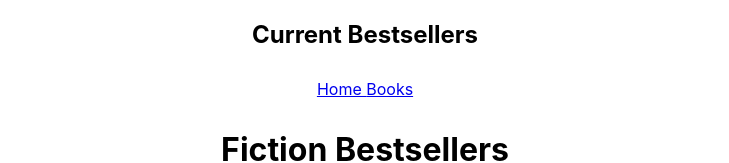
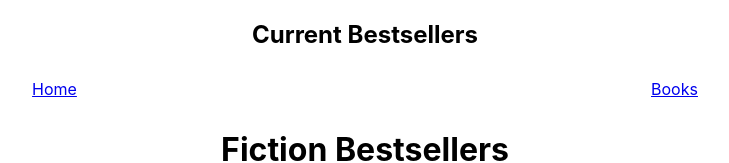
Before and after one commit to jasondcarmichael/current_bestselling_books, a React (Create React App) app in the folder current-bestsellers/: page /books in a window 1280 px wide. Shown: the top 163 px of the page, without its empty margins (275-1004 px from the left). Built offline with nearby package versions, Linux system fonts and the light colour scheme; no server answers.

Commit message:
pseudocode book details component

```diff
--- a/current-bestsellers/src/App.css
+++ b/current-bestsellers/src/App.css
@@ -20,9 +20,13 @@
 
 .cover-thumb {
   max-height: 200px;
+  border-radius: 3px;
 }
 
 .nav {
+  display: flex;
+  justify-content: space-around;
+  align-items: right;
   padding: 10px;
   margin: 10px;
 
```
Also changed, not shown: current-bestsellers/src/components/BookDetails.jsx (+20 -0 lines).
